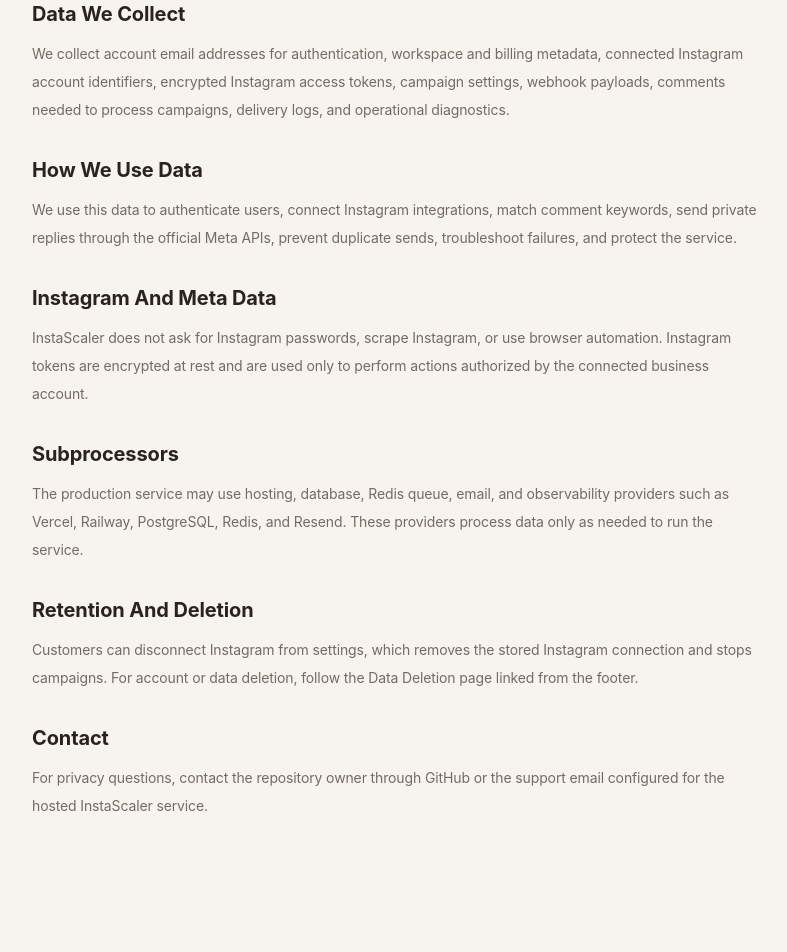
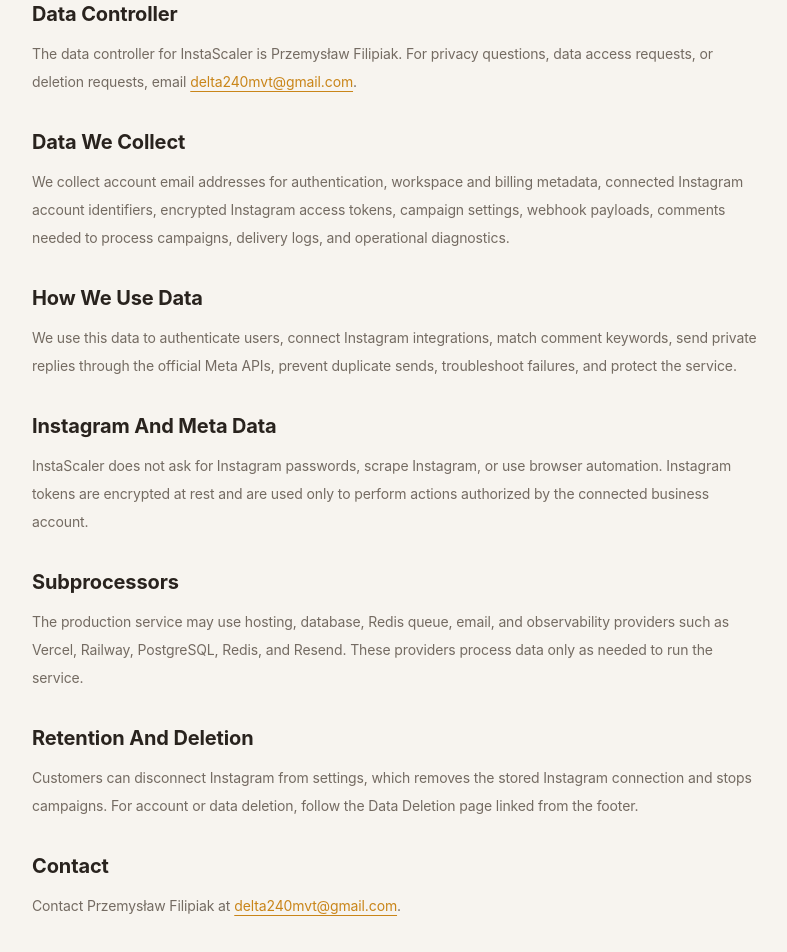
Before and after one commit to delta240mvt/InstaScaler, a Next.js app: page /privacy in a window 1280 px wide. Shown: the part 320-1272 px from the top of the page, without its empty margins (244-1031 px from the left). Before the commit the page ends 1196 px from the top, so only its background shows below. Built offline with nearby package versions, Linux system fonts and the light colour scheme.

Commit message:
feat: add privacy controller contact details

```diff
--- a/app/privacy/page.tsx
+++ b/app/privacy/page.tsx
@@ -12,8 +12,19 @@ export default function PrivacyPage() {
     <LegalShell
       title="Privacy Policy"
       description="InstaScaler helps businesses send Meta-compliant private replies when people comment on connected Instagram posts or reels."
-      updatedAt="May 24, 2026"
+      updatedAt="August 3, 2026"
     >
+      <section>
+        <h2 className="text-xl font-bold text-white">Data Controller</h2>
+        <p className="mt-3">
+          The data controller for InstaScaler is Przemysław Filipiak. For
+          privacy questions, data access requests, or deletion requests, email
+          <a className="ml-1 text-accent underline underline-offset-4" href="mailto:delta240mvt@gmail.com">
+            delta240mvt@gmail.com
+          </a>.
+        </p>
+      </section>
+
       <section>
         <h2 className="text-xl font-bold text-white">Data We Collect</h2>
         <p className="mt-3">
@@ -67,8 +78,10 @@ export default function PrivacyPage() {
       <section>
         <h2 className="text-xl font-bold text-white">Contact</h2>
         <p className="mt-3">
-          For privacy questions, contact the repository owner through GitHub or
-          the support email configured for the hosted InstaScaler service.
+          Contact Przemysław Filipiak at
+          <a className="ml-1 text-accent underline underline-offset-4" href="mailto:delta240mvt@gmail.com">
+            delta240mvt@gmail.com
+          </a>.
         </p>
       </section>
     </LegalShell>
```
